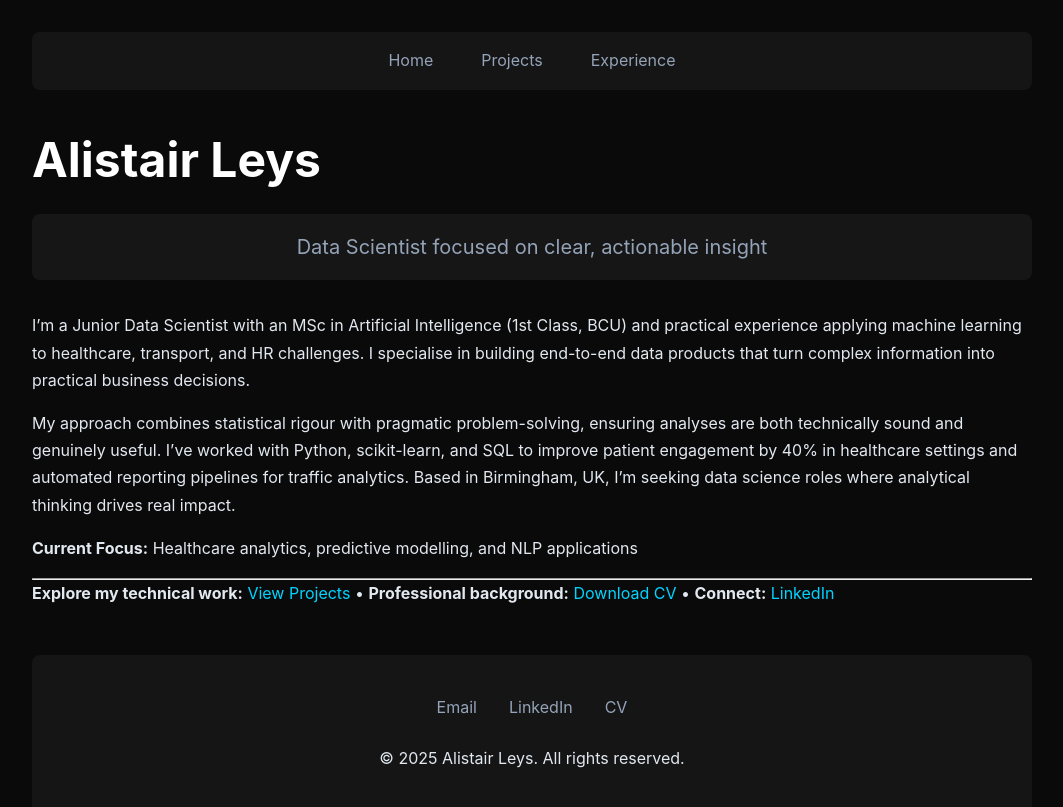
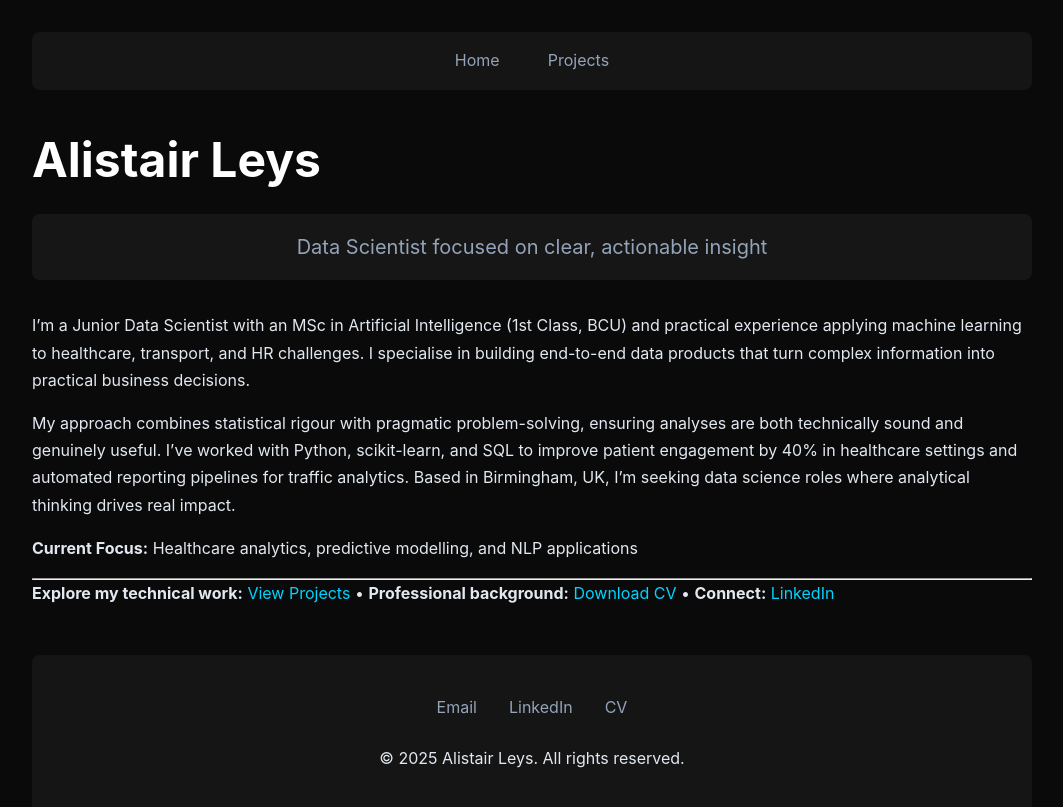
Before and after one commit to AlistairLeys/alistairleys.github.io, a Jekyll site: the page built from index.md, in a window 1280 px wide. Shown: the top 807 px of the page, without its empty margins (108-1171 px from the left). Built offline with Jekyll 4.4.1, drawn with Linux system fonts in a browser that asks for light colours.

Commit message:
Remove Experience navigation from all layouts - focus purely on portfolio

```diff
--- a/_layouts/simple.html
+++ b/_layouts/simple.html
@@ -128,7 +128,6 @@
             <ul class="nav-links">
                 <li><a href="/">Home</a></li>
                 <li><a href="/projects/">Projects</a></li>
-                <li><a href="/experience/">Experience</a></li>
             </ul>
         </nav>
 
```
